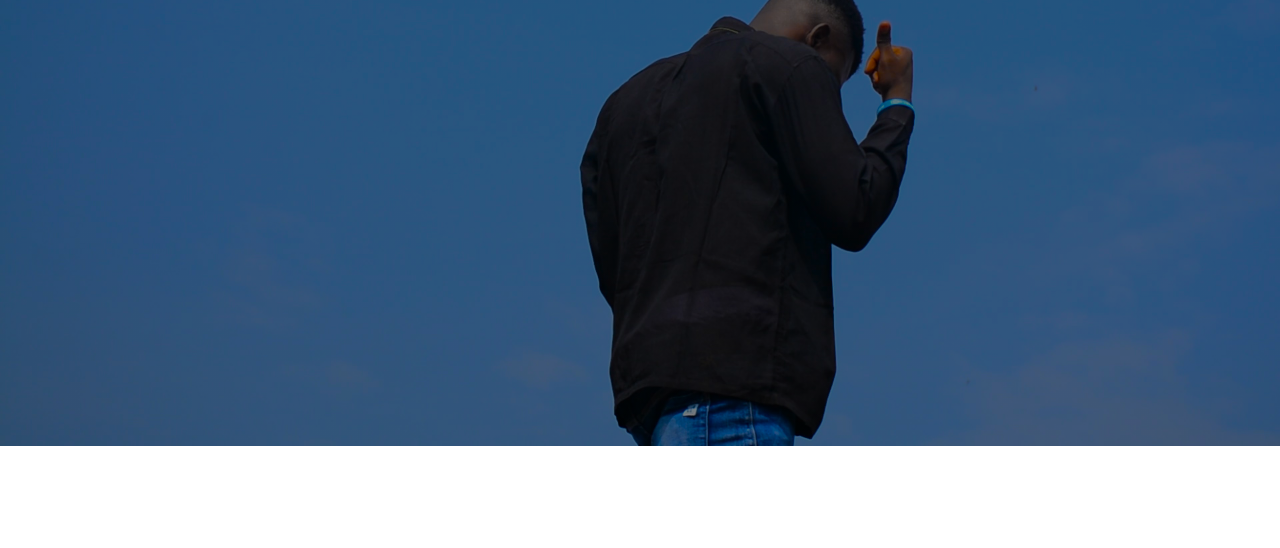
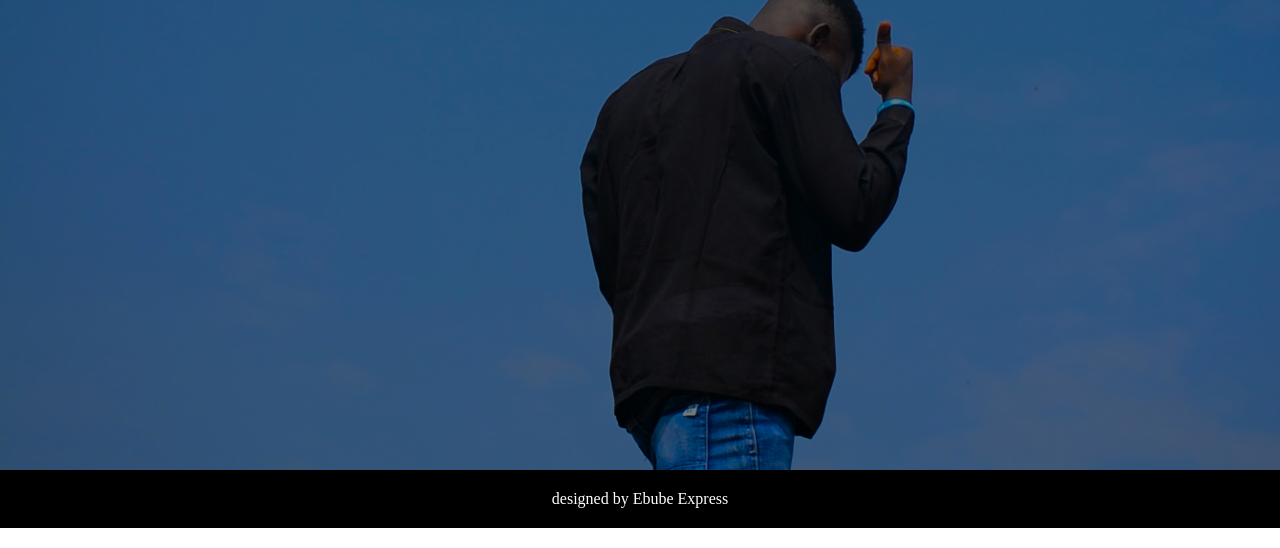
Before and after one commit to playboitv/simple-site, a plain HTML site: page index.html in a window 1280 px wide. Shown: the part 252-800 px from the top of the page. Drawn offline with Linux system fonts and the light colour scheme.

Commit message:
second commit

```diff
--- a/index.html
+++ b/index.html
@@ -21,7 +21,9 @@
     <section>
         <h1>Hello Ebube Express</h1>
     </section>
-
+    <footer>
+        designed by Ebube Express
+    </footer>
 
 </body>
 </html>
--- a/style.css
+++ b/style.css
@@ -20,7 +20,7 @@ a{
     color: #fff;
 }
 section{
-    height: 80vh;
+    height: 83vh;
     width: 100%;
     background: linear-gradient(rgba(0,0,0,0.5), rgba(0,0,0,0.5)), url(bg.jpg);
     /* background: linear-gradient(yellow,red,black); */
@@ -29,3 +29,4 @@ section{
     color: #fff;
 }
 h1{padding-top: 100px;font-size: 4em;}
+footer{color: #fff; text-align: center;background: #000;padding: 20px 0px;}
```
